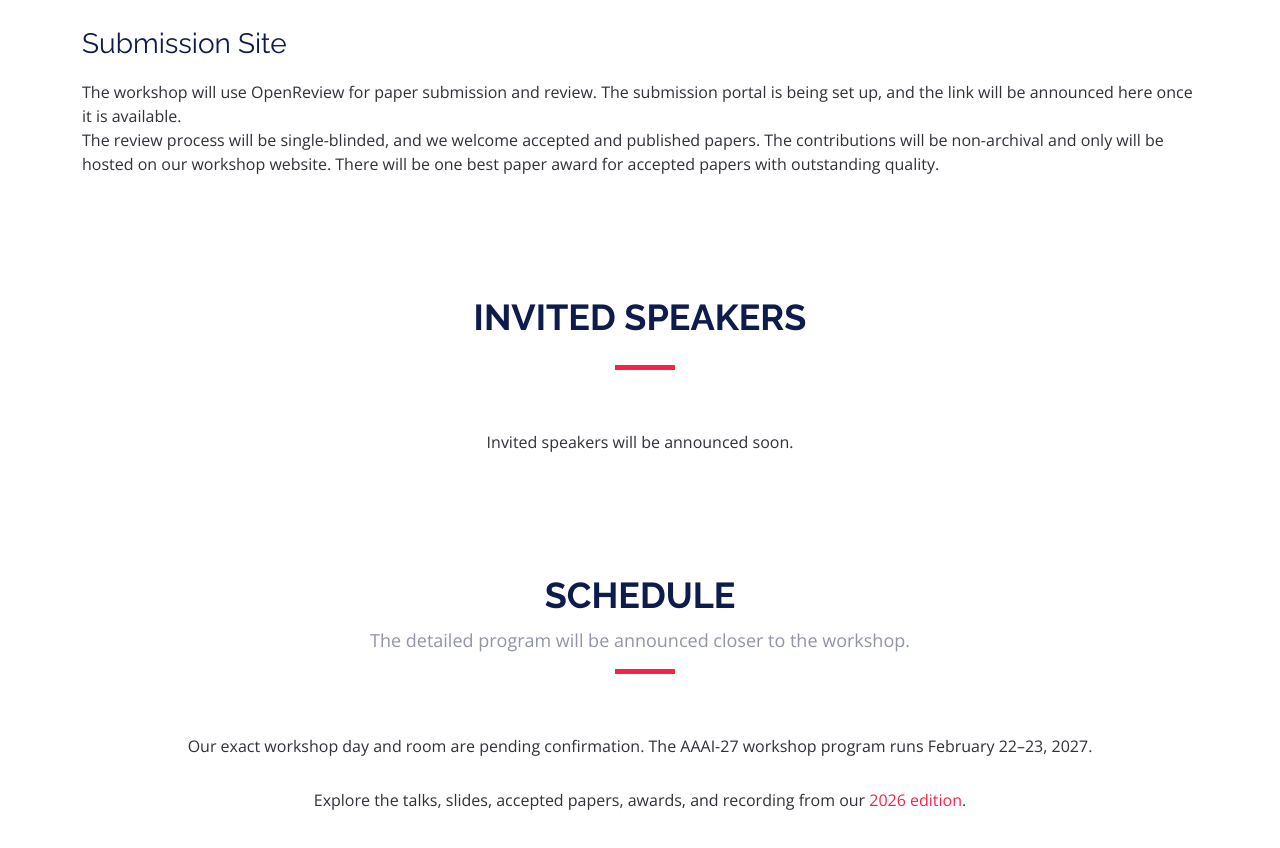
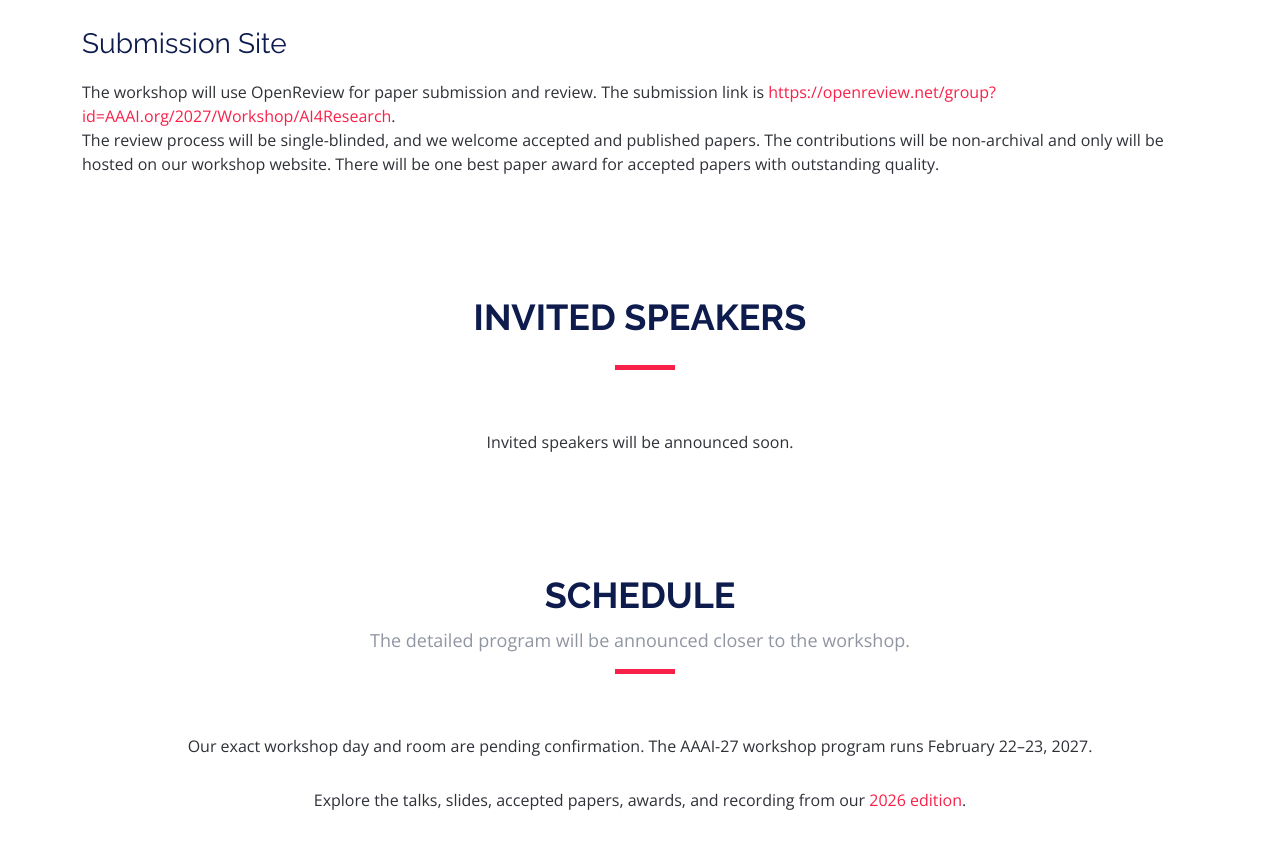
Before and after one commit to ai4research-workshop/ai4research-workshop.github.io, a plain HTML site: page index.html in a window 1280 px wide. Shown: the part 2984-3832 px from the top of the page. Drawn offline with nearby package versions, Linux system fonts and the light colour scheme.

Commit message:
Update index.html

```diff
--- a/index.html
+++ b/index.html
@@ -320,7 +320,7 @@
         </p>
         <h3>Submission Site</h3>
         <p>
-          The workshop will use OpenReview for paper submission and review. The submission portal is being set up, and the link will be announced here once it is available.
+          The workshop will use OpenReview for paper submission and review. The submission link is <a href="https://openreview.net/group?id=AAAI.org/2027/Workshop/AI4Research">https://openreview.net/group?id=AAAI.org/2027/Workshop/AI4Research</a>.
           <br>The review process will be single-blinded, and we welcome accepted and published papers. The contributions will be non-archival and only will be hosted on our workshop website. There will be one best paper award for accepted papers with outstanding quality.
         </p>
       </div>
```
